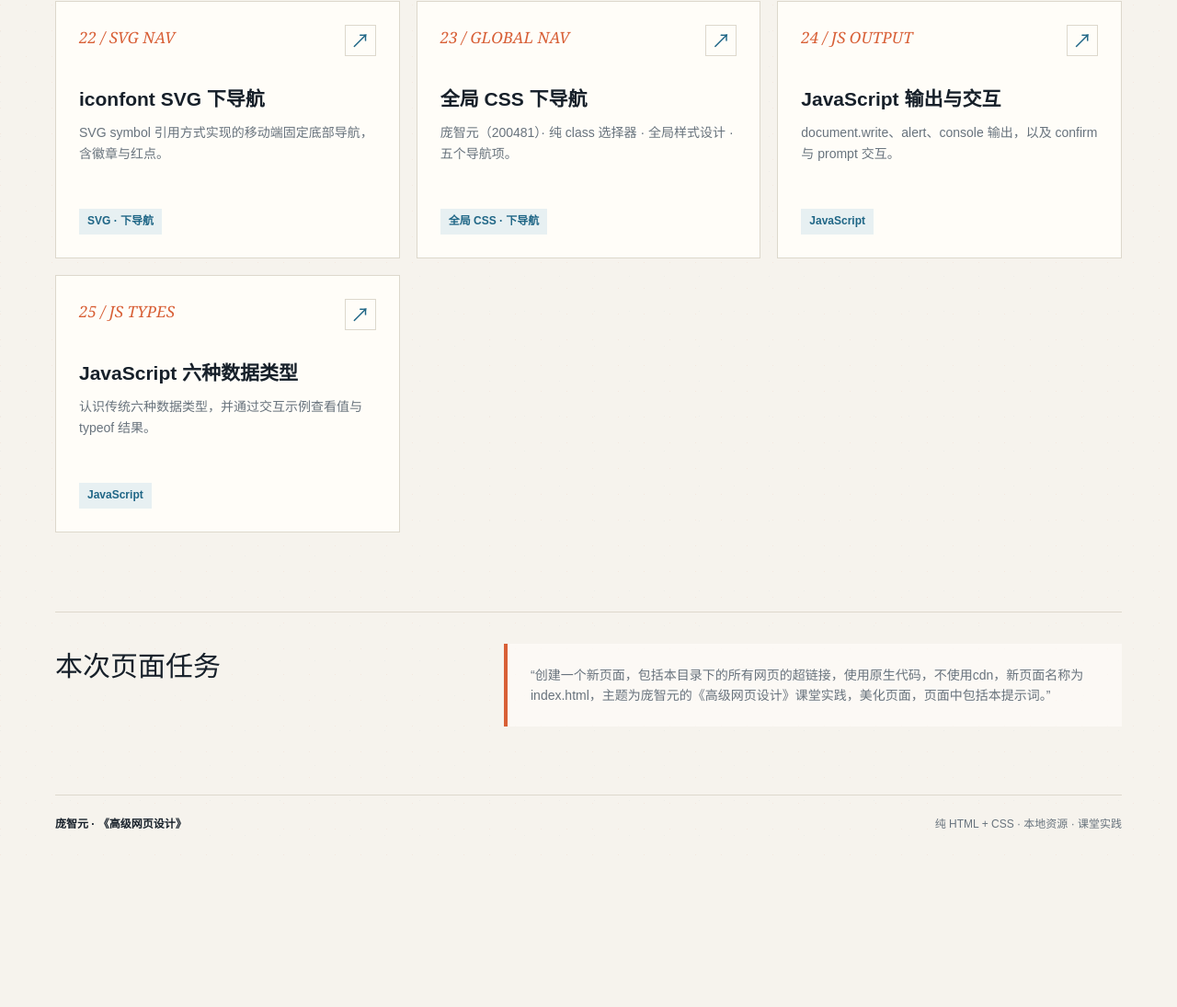
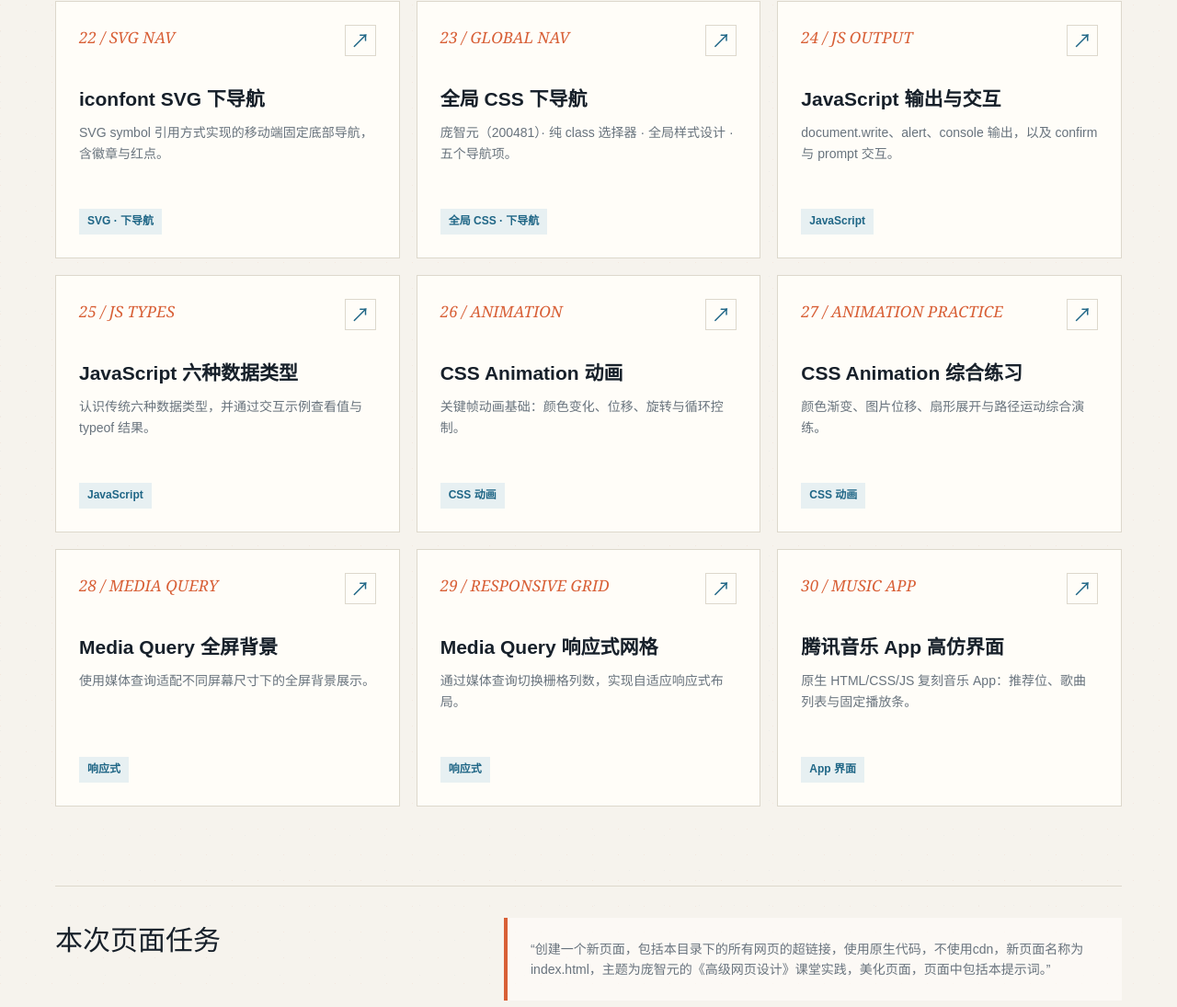
Before and after one commit to donk666-goose/pangzhiyuan, a plain HTML site: page index.html in a window 1280 px wide. Shown: the part 2739-3834 px from the top of the page at 92% size. Before the commit the page ends 3676 px from the top, so only its background shows below. Drawn offline with Linux system fonts and the light colour scheme.

Commit message:
add index.html links for 10-x animation/media pages and tencent_music

```diff
--- a/index.html
+++ b/index.html
@@ -1,5 +1,5 @@
 <!DOCTYPE html>
-<!-- ??????????????? -->
+<!-- 姓名：庞智元，日期：功能名称。 -->
 <html lang="zh-CN">
 <head>
     <meta charset="UTF-8">
@@ -591,6 +591,46 @@
                         </div>
                         <span class="tag">JavaScript</span>
                     </a>
+                    <a class="work-card" href="10-1 animation.html">
+                        <div>
+                            <div class="card-top"><span class="number">26 / ANIMATION</span><span class="arrow" aria-hidden="true">↗</span></div>
+                            <h3>CSS Animation 动画</h3>
+                            <p>关键帧动画基础：颜色变化、位移、旋转与循环控制。</p>
+                        </div>
+                        <span class="tag">CSS 动画</span>
+                    </a>
+                    <a class="work-card" href="10-2.html">
+                        <div>
+                            <div class="card-top"><span class="number">27 / ANIMATION PRACTICE</span><span class="arrow" aria-hidden="true">↗</span></div>
+                            <h3>CSS Animation 综合练习</h3>
+                            <p>颜色渐变、图片位移、扇形展开与路径运动综合演练。</p>
+                        </div>
+                        <span class="tag">CSS 动画</span>
+                    </a>
+                    <a class="work-card" href="10-3.html">
+                        <div>
+                            <div class="card-top"><span class="number">28 / MEDIA QUERY</span><span class="arrow" aria-hidden="true">↗</span></div>
+                            <h3>Media Query 全屏背景</h3>
+                            <p>使用媒体查询适配不同屏幕尺寸下的全屏背景展示。</p>
+                        </div>
+                        <span class="tag">响应式</span>
+                    </a>
+                    <a class="work-card" href="10-4.html">
+                        <div>
+                            <div class="card-top"><span class="number">29 / RESPONSIVE GRID</span><span class="arrow" aria-hidden="true">↗</span></div>
+                            <h3>Media Query 响应式网格</h3>
+                            <p>通过媒体查询切换栅格列数，实现自适应响应式布局。</p>
+                        </div>
+                        <span class="tag">响应式</span>
+                    </a>
+                    <a class="work-card" href="tencent_music.html">
+                        <div>
+                            <div class="card-top"><span class="number">30 / MUSIC APP</span><span class="arrow" aria-hidden="true">↗</span></div>
+                            <h3>腾讯音乐 App 高仿界面</h3>
+                            <p>原生 HTML/CSS/JS 复刻音乐 App：推荐位、歌曲列表与固定播放条。</p>
+                        </div>
+                        <span class="tag">App 界面</span>
+                    </a>
                 </div>
             </section>
 
```
